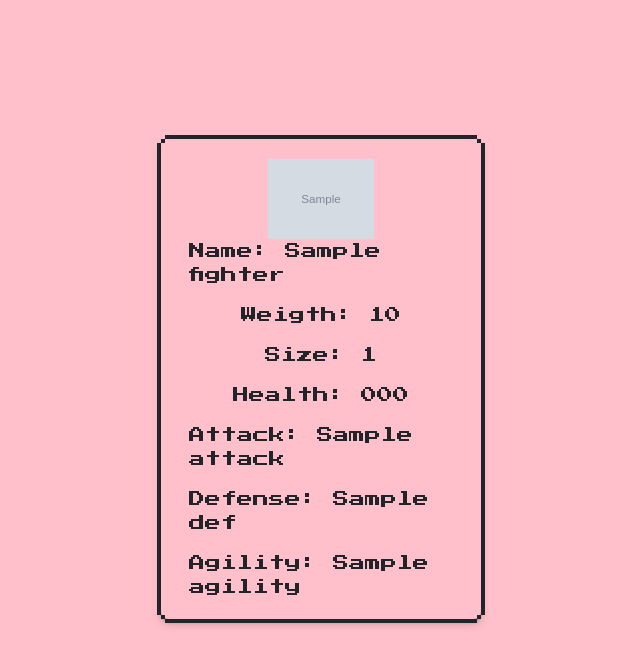
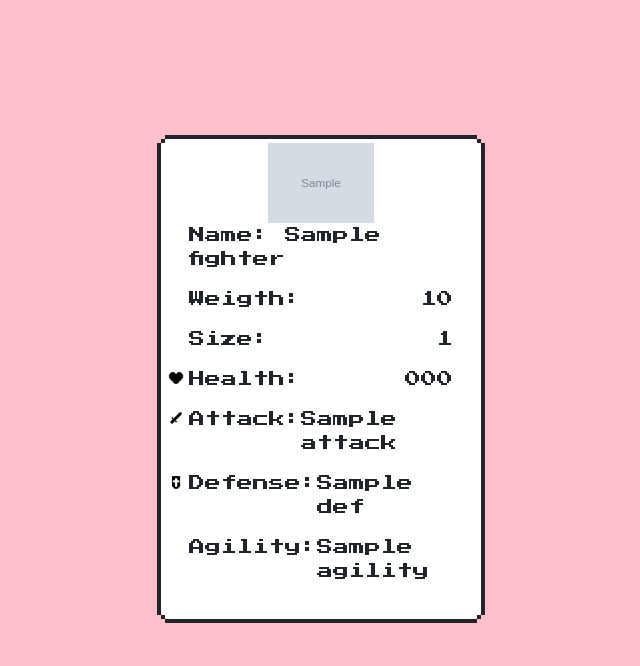
Before and after one commit to BourGuy64/RatzSlayer3, a PHP site: template src/views/fighters.html.twig in a window 1280 px wide. Shown: the part 43-709 px from the top of the page, without its empty margins (319-959 px from the left). Run offline with PHP 8.4, Linux system fonts and the light colour scheme; the template is opened without the code that fills it: most values are stand-ins (such as "Sample title", 1, 10 or a date in 2020); grey boxes marked "Sample" are stand-in pictures; some libraries are stand-ins or nearby versions.

Commit message:
Add icons to character/monster card

```diff
--- a/src/css/fighters.css
+++ b/src/css/fighters.css
@@ -7,24 +7,52 @@ body > div{
 }
 
 .fighter {
-    box-shadow: 0 5px 10px rgba(0,0,0,0.19), 0 3px 3px rgba(0,0,0,0.23);
     border-radius: 8px;
-
     width: 40vh;
-
     display: flex;
     flex-direction: column;
     justify-content: center;
     align-items: center;
-
+    background-color: white;
     margin: 2% 1%;
     padding: 2%;
 }
 
 .fighter img {
     max-height: 10vh;
+    margin-top: -1em;
+}
+.stats > div{
+    flex-direction: row;
+    display: flex;
+    justify-content: space-between;
 }
 
-p {
-    display: block;
+.icon:before{
+  position: absolute;
+  background-size: 1em;
+  display: inline-block;
+  width: 1em;
+  height: 1em;
+  content:"";
+  margin-left: -1.3em;
+  margin-top: .2em;
 }
+
+.hp:before{
+  background-image: url('../img/icons/heart.png');
+}
+
+.att:before{
+  background-image: url('../img/icons/sword.png');
+}
+
+.def:before{
+  background-image: url('../img/icons/shield.png')
+}
+
+.fighter > .stats {
+    flex-direction: column;
+    display: flex;
+    justify-content: space-around;
+}
--- a/src/views/fighters.html.twig
+++ b/src/views/fighters.html.twig
@@ -9,8 +9,8 @@
 
 {% for fighter in fighters %}
 
-    <div class="select-char nes-container is-rounded fighter {{fighterType}}">
-        <img src="{{dir}}/src/img/fighters/{{fighter.picture}}" alt="img alt">
+    <div class="nes-container is-rounded fighter {{fighterType}}">
+        <img src="{{dir}}/src/img/fighters/{{fighter.picture}}" onerror="this.src='{{dir}}/src/img/icons/{{fighterType}}.png'">
 
         {% if fighter.name %}
             <p class="name">Name: {{fighter.name}}</p>
@@ -18,13 +18,14 @@
             <p class="lastname">Lastname: {{fighter.lastname}}</p>
             <p class="firstname">Firstname: {{fighter.firstname}}</p>
         {% endif %}
-        <p>Weigth: {{fighter.weight}}</p>
-        <p>Size: {{fighter.size}}</p>
-        <p>Health: {{fighter.hp}}</p>
-        <p>Attack: {{fighter.attack}}</p>
-        <p>Defense: {{fighter.def}}</p>
-        <p>Agility: {{fighter.agility}}</p>
-
+        <div class="stats">
+          <div><p>Weigth:</p> <p>{{fighter.weight}}</p></div>
+          <div><p>Size:</p> <p>{{fighter.size}}</p></div>
+          <div class="hp icon"><p>Health:</p> <p>{{fighter.hp}}</p></div>
+          <div class="att icon"><p>Attack:</p> <p>{{fighter.attack}}</p></div>
+          <div class="def icon"><p>Defense:</p> <p>{{fighter.def}}</p></div>
+          <div><p>Agility:</p> <p>{{fighter.agility}}</p></div>
+        </div>
         {% if admin %}
         <div>
             <a href="{{dir}}/{{fighterType}}/edit/{{fighter.id}}">
```
Also changed, not shown: src/img/icons/characters.png (added), src/img/icons/heart.png (added), src/img/icons/monsters.png (added), src/img/icons/shield.png (added), src/img/icons/sword.png (added).
